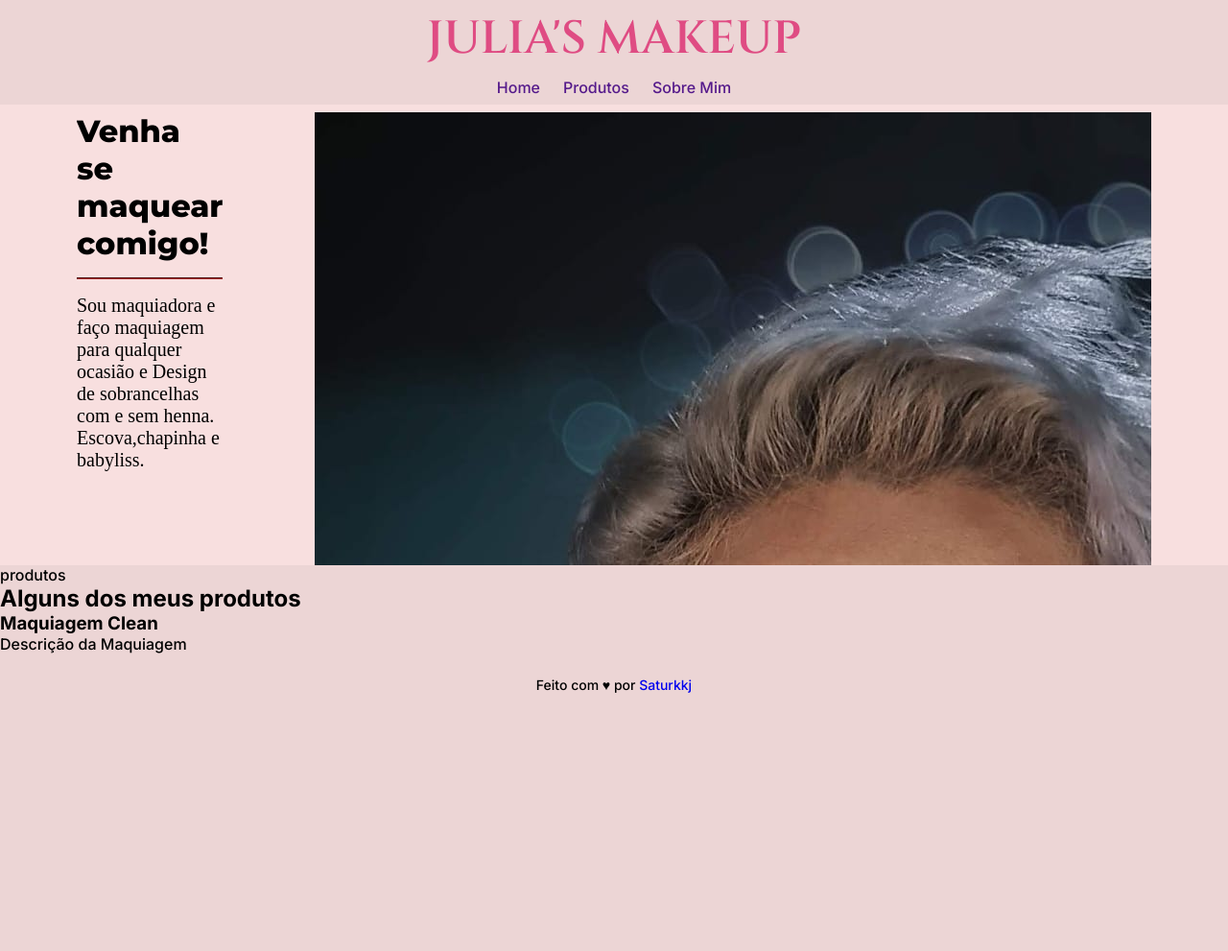
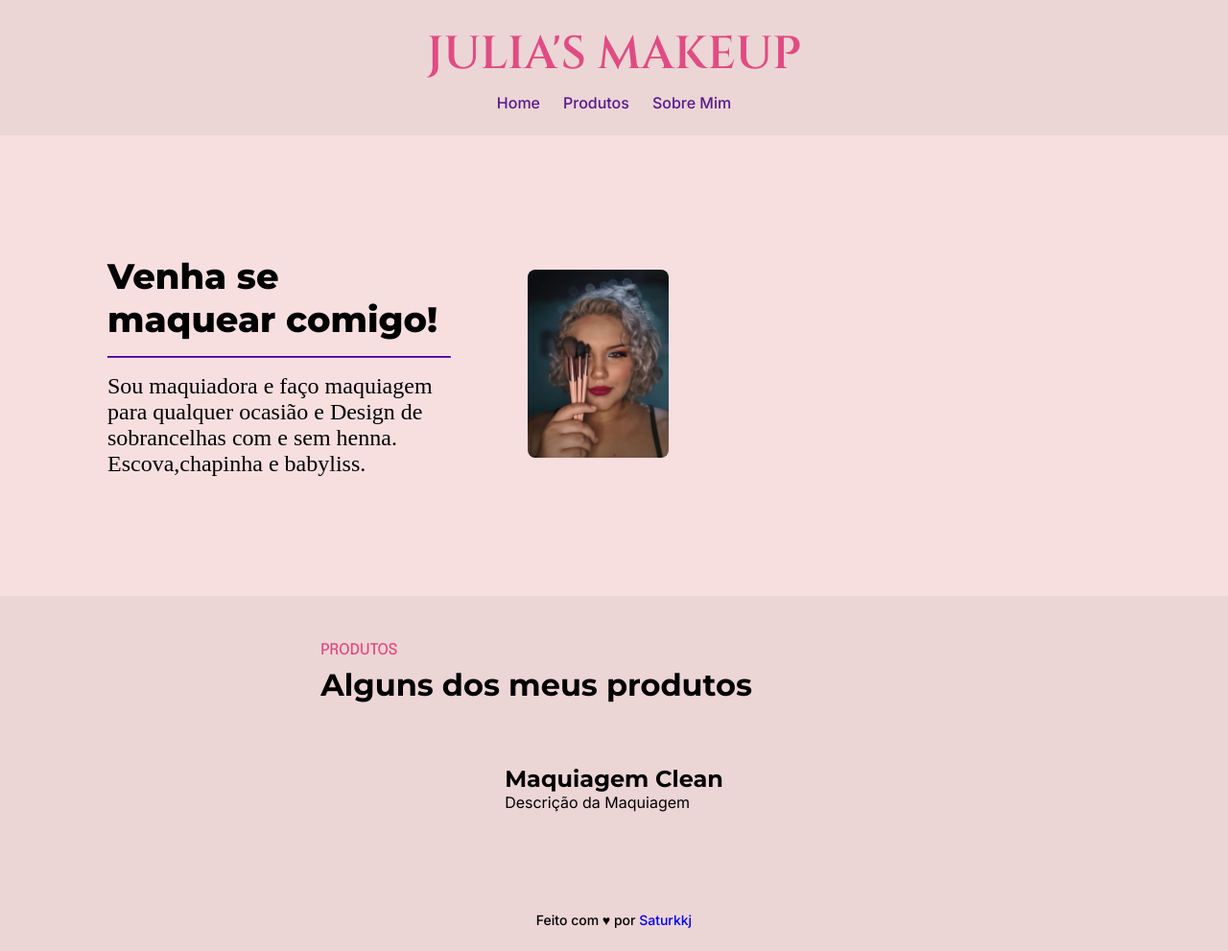
Before and after one commit to Saturkkj/Julia-s-Makeup-main, a plain HTML site: page index.html in a window 1280 px wide. Shown: the whole page at 96% size. Before the commit the page ends 800 px from the top, so only its background shows below. Drawn offline with Linux system fonts and the light colour scheme; a web font is replaced by a local one.

Commit message:
atualizada parte estética

```diff
--- a/style.css
+++ b/style.css
@@ -2,6 +2,7 @@
 @import url('https://fonts.googleapis.com/css2?family=Cinzel:wght@600&display=swap');
 @import url('https://fonts.googleapis.com/css2?family=Inter:ital,opsz,wght@0,14..32,100..900;1,14..32,100..900&display=swap');
 @import url('https://fonts.googleapis.com/css2?family=Playfair+Display:ital,wght@0,400..900;1,400..900&display=swap');
+@import url('https://fonts.googleapis.com/css2?family=Epilogue:ital,wght@0,100..900;1,100..900&display=swap');
 
 * {
     margin: 0;
@@ -18,10 +19,9 @@ html {
     font-weight: 500;
 }
 
-footer {
-    padding: 24px 0;
-    text-align: center;
-    font-size: 14px;
+html {
+    font-family:  Inter, sans-serif;
+    font-weight: 500;
 }
 
 a {
@@ -35,11 +35,11 @@ ul {
 nav {
     max-width: 1120px;
     margin: auto;
-    padding: 0.5rem 10rem;
+    padding: 1.5rem 10rem;
 
     display: flex;
     flex-direction: column;
-    justify-content: center;
+    justify-content: space-between;
     align-items: center;
     position: relative;
 }
@@ -80,9 +80,10 @@ main {
     display: flex;
     flex-direction: row;
     justify-content: space-between;
+    align-items: center;
     gap: 6rem;
 
-    padding: 0.5rem 0rem;
+    padding: 0rem 2rem;
     margin: auto;
 
     overflow: clip;
@@ -94,28 +95,105 @@ main {
     gap: 1rem;
 }
 
+.destaque-rosa {
+    color: #DF4C83;
+    font-family: Epilogue;
+    font-size: 1rem;
+    font-weight: 500;
+    text-transform: uppercase;
+}
+
+
 h1 {
     font-family: Montserrat;
-    font-size: 2rem;
+    font-size: 2.3rem;
     font-weight: 800;
 }
 
 hr {
-    border-color:brown
+    border-color:#5f0eac
 }
 
 .hero-subtitulo {
-    font-family: Playflair;
-    font-size: 20px;
+    font-family: Intel;
+    font-size: 1.5rem;
     font-weight: 500;
 }
 
-.hero-imagem {
-    max-width: 45%;
+.hero-imagens-conteiner {
+    max-width: 60%;
+    column-count: 4;
+    column-gap: 1rem;
+    margin: -1rem
 
 }
 
-.hero-imagem > figure > img {
+.hero-imagens-conteiner > figure > img {
     width: 100%;
-    border-radius: 0.2rem;
+    border-radius: 0.5rem;
 }
+
+.produtos-amostra {
+    display: flex;
+    flex-direction: column;
+    max-width: 1120px;
+    padding: 3rem 2rem;
+    margin: auto;
+
+}
+
+.produtos-cabecalho {
+    display: flex;
+    flex-direction: column;
+    gap: 0.5rem;
+}
+
+.produtos-titulo {
+    font-family: Montserrat;
+    font-size: 2rem;
+    font-weight: 700;
+}
+
+.produtos-card-conteiner {
+    padding: 0rem 10rem;
+    display: flex;
+    flex-direction: row;
+    flex-wrap: wrap;
+    gap: 2rem;
+}
+
+.produtos-card {
+    padding: 2rem;
+    border-radius: 0.5rem;
+    display: flex;
+    flex-direction: column;
+    gap: 2;
+    flex-basis: 29rem;
+    margin-top: 2rem;
+}
+
+.produtos-card-cabecalho {
+    display: flex;
+    flex-direction: row;
+    justify-content: space-between;
+    align-items: end;
+}
+
+.produto-titulo {
+    font-family: Montserrat;
+    font-size: 1.5rem;
+    font-style: normal;
+    font-weight: 700;
+}
+
+.produto-descricao {
+    font-family: Inter;
+    font-size: 1 rem;
+    font-weight: 400;
+}
+
+footer {
+    padding: 24px 0;
+    text-align: center;
+    font-size: 14px;
+}
```
